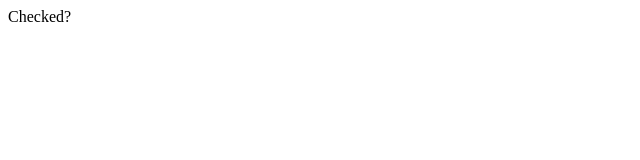
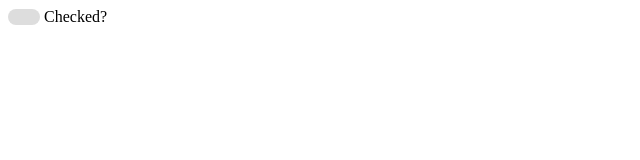
Before and after one commit to Annie-Huang/css-slider-toggle, a website: page index.html in a window 1280 px wide. Shown: the full height of the page, 0-640 px from the left. Drawn offline with Linux system fonts and the light colour scheme.

Commit message:
Create the pill shape button

```diff
--- a/style.css
+++ b/style.css
@@ -5,6 +5,19 @@ input[type='checkbox'].toggle {
   top: -9000px;
 }
 
+input[type='checkbox'].toggle + label {
+  display: flex;
+  align-items: center;
+}
+input[type='checkbox'].toggle + label::before {
+  content: '';
+  width: 2em;
+  height: 1em;
+  background-color: #ddd;
+  border-radius: 1em;
+  margin-right: 0.25em;
+}
+
 input[type='checkbox'].toggle:checked + label {
   color: red;
 }
```
